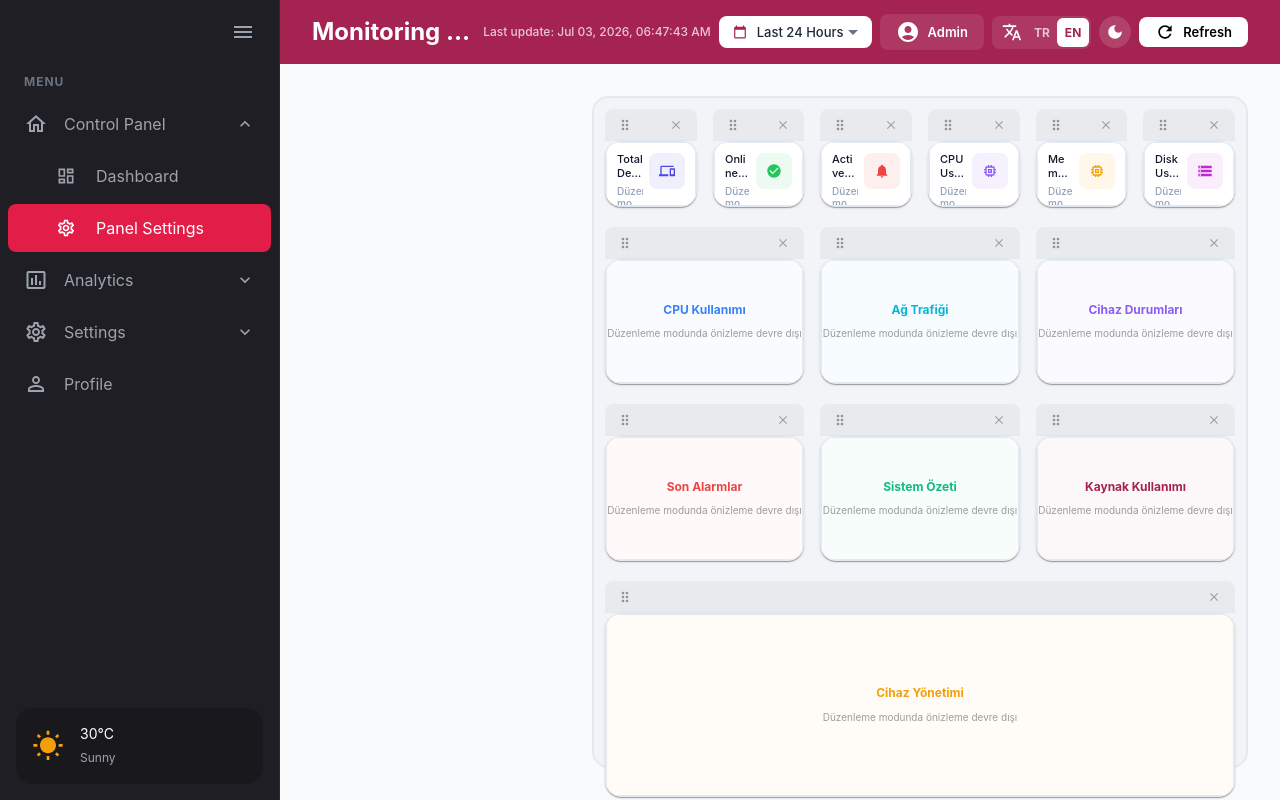
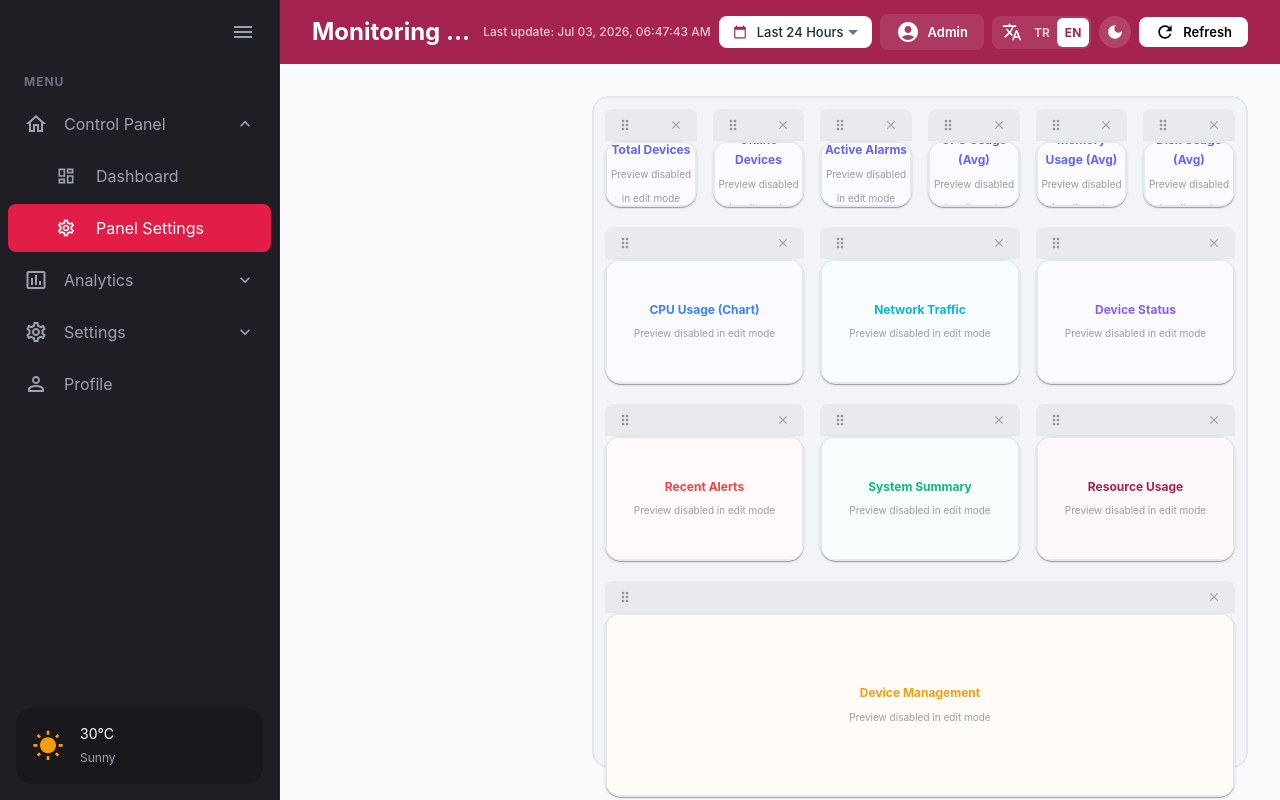
Before and after one commit to aycacerence/Monitoring-dashboard, a React (Vite) app: page /settings in a window 1280 px wide. Built offline with nearby package versions, Linux system fonts and the light colour scheme.

Commit message:
fix:WidgetPlaceholderlara ingilizce dil desteği sağlanması

```diff
--- a/src/components/common/WidgetPlaceholder/WidgetPlaceholder.jsx
+++ b/src/components/common/WidgetPlaceholder/WidgetPlaceholder.jsx
@@ -1,24 +1,27 @@
 import React from 'react';
 import PropTypes from 'prop-types';
 import { Box, Typography } from '@mui/material';
-
-const WIDGET_STYLES = {
-  'kpi-total-devices': { color: '#6366f1', label: 'Toplam Cihaz (KPI)', icon: '▦' },
-  'kpi-online-devices': { color: '#6366f1', label: 'Çevrimiçi Cihaz (KPI)', icon: '▦' },
-  'kpi-active-alarms': { color: '#6366f1', label: 'Aktif Alarm (KPI)', icon: '▦' },
-  'kpi-average-cpu': { color: '#6366f1', label: 'CPU (KPI)', icon: '▦' },
-  'kpi-average-memory': { color: '#6366f1', label: 'Bellek (KPI)', icon: '▦' },
-  'kpi-average-disk': { color: '#6366f1', label: 'Disk (KPI)', icon: '▦' },
-  cpuChart: { color: '#3b82f6', label: 'CPU Kullanımı', icon: '📈' },
-  networkChart: { color: '#06b6d4', label: 'Ağ Trafiği', icon: '📊' },
-  deviceStatusChart: { color: '#8b5cf6', label: 'Cihaz Durumları', icon: '🍩' },
-  alertsCard: { color: '#ef4444', label: 'Son Alarmlar', icon: '🔔' },
-  systemSummary: { color: '#10b981', label: 'Sistem Özeti', icon: '📋' },
-  devicesTable: { color: '#f59e0b', label: 'Cihaz Yönetimi', icon: '🖥️' },
-  resourceUsage: { color: '#a42350', label: 'Kaynak Kullanımı', icon: '⚡' },
-};
+import { useTranslation } from 'react-i18next';
 
 export default function WidgetPlaceholder({ widgetId }) {
+  const { t } = useTranslation();
+
+  const WIDGET_STYLES = {
+    'kpi-total-devices': { color: '#6366f1', label: t('kpi.totalDevices', 'Toplam Cihaz'), icon: '▦' },
+    'kpi-online-devices': { color: '#6366f1', label: t('kpi.onlineDevices', 'Çevrimiçi Cihaz'), icon: '▦' },
+    'kpi-active-alarms': { color: '#6366f1', label: t('kpi.activeAlarms', 'Aktif Alarm'), icon: '▦' },
+    'kpi-average-cpu': { color: '#6366f1', label: t('kpi.cpuUsage', 'CPU Kullanımı'), icon: '▦' },
+    'kpi-average-memory': { color: '#6366f1', label: t('kpi.memoryUsage', 'Bellek Kullanımı'), icon: '▦' },
+    'kpi-average-disk': { color: '#6366f1', label: t('kpi.diskUsage', 'Disk Kullanımı'), icon: '▦' },
+    cpuChart: { color: '#3b82f6', label: t('sidebar.widgets.cpuChart', 'CPU Kullanımı (Grafik)'), icon: '📈' },
+    networkChart: { color: '#06b6d4', label: t('sidebar.widgets.networkChart', 'Ağ Trafiği'), icon: '📊' },
+    deviceStatusChart: { color: '#8b5cf6', label: t('sidebar.widgets.deviceStatusChart', 'Cihaz Durumları'), icon: '🍩' },
+    alertsCard: { color: '#ef4444', label: t('sidebar.widgets.alertsCard', 'Son Alarmlar'), icon: '🔔' },
+    systemSummary: { color: '#10b981', label: t('sidebar.widgets.systemSummary', 'Sistem Özeti'), icon: '📋' },
+    devicesTable: { color: '#f59e0b', label: t('sidebar.widgets.devicesTable', 'Cihaz Yönetimi'), icon: '🖥️' },
+    resourceUsage: { color: '#a42350', label: t('sidebar.widgets.resourceUsage', 'Kaynak Kullanımı'), icon: '⚡' },
+  };
+
   const style = WIDGET_STYLES[widgetId] ?? { color: '#94a3b8', label: widgetId, icon: '▦' };
 
   return (
@@ -44,7 +47,7 @@ export default function WidgetPlaceholder({ widgetId }) {
           {style.label}
         </Typography>
         <Typography variant="caption" sx={{ color: 'text.disabled', fontSize: 10 }}>
-          Düzenleme modunda önizleme devre dışı
+          {t('sidebar.editModePreviewDisabled', 'Düzenleme modunda önizleme devre dışı')}
         </Typography>
       </Box>
     </Box>
--- a/src/components/kpi/KpiCard/KpiCard.jsx
+++ b/src/components/kpi/KpiCard/KpiCard.jsx
@@ -7,6 +7,7 @@ import TrendIndicator from '../../common/TrendIndicator';
 import { getIconComponent } from '../../../utils/iconMap';
 import { useAppSelector } from '../../../app/hooks';
 import { selectIsEditMode } from '../../../features/ui/uiSlice';
+import { useTranslation } from 'react-i18next';
 
 function KpiCard({
   title,
@@ -19,6 +20,7 @@ function KpiCard({
   sparklineData,
   color,
 }) {
+  const { t } = useTranslation();
   const isEditMode = useAppSelector(selectIsEditMode);
   const IconComponent = getIconComponent(icon);
   const sparklineRef = useRef(null);
@@ -100,7 +102,7 @@ function KpiCard({
           {isEditMode ? (
             <div className="mt-2 lg:mt-1">
               <span className="text-xs font-medium text-slate-400 dark:text-slate-500 lg:text-[10px] leading-tight line-clamp-2">
-                Düzenleme modunda önizleme devre dışı
+                {t('sidebar.editModePreviewDisabled', 'Düzenleme modunda önizleme devre dışı')}
               </span>
             </div>
           ) : (
--- a/src/locales/en/translation.json
+++ b/src/locales/en/translation.json
@@ -109,6 +109,7 @@
       "systemSummary": "System Summary",
       "devicesTable": "Device Management",
       "resourceUsage": "Resource Usage"
-    }
+    },
+    "editModePreviewDisabled": "Preview disabled in edit mode"
   }
 }
--- a/src/locales/tr/translation.json
+++ b/src/locales/tr/translation.json
@@ -109,6 +109,7 @@
       "systemSummary": "Sistem Özeti",
       "devicesTable": "Cihaz Yönetimi",
       "resourceUsage": "Kaynak Kullanımı"
-    }
+    },
+    "editModePreviewDisabled": "Düzenleme modunda önizleme devre dışı"
   }
 }
--- a/src/pages/DashboardPage/DashboardPage.jsx
+++ b/src/pages/DashboardPage/DashboardPage.jsx
@@ -149,6 +149,9 @@ function DashboardPage() {
     const showSummaryErrorState = !isEditMode && summaryStatus === 'failed';
 
     const getKpiWidgetContent = (kpiId, fallbackTitle) => {
+      if (isEditMode) {
+        return <WidgetPlaceholder widgetId={`kpi-${kpiId}`} />;
+      }
       if (showKpiErrorState) {
         return <ErrorState message={kpiError || "KPI verileri yüklenirken bir hata oluştu."} onRetry={() => dispatch(fetchKpis())} />;
       }
```
